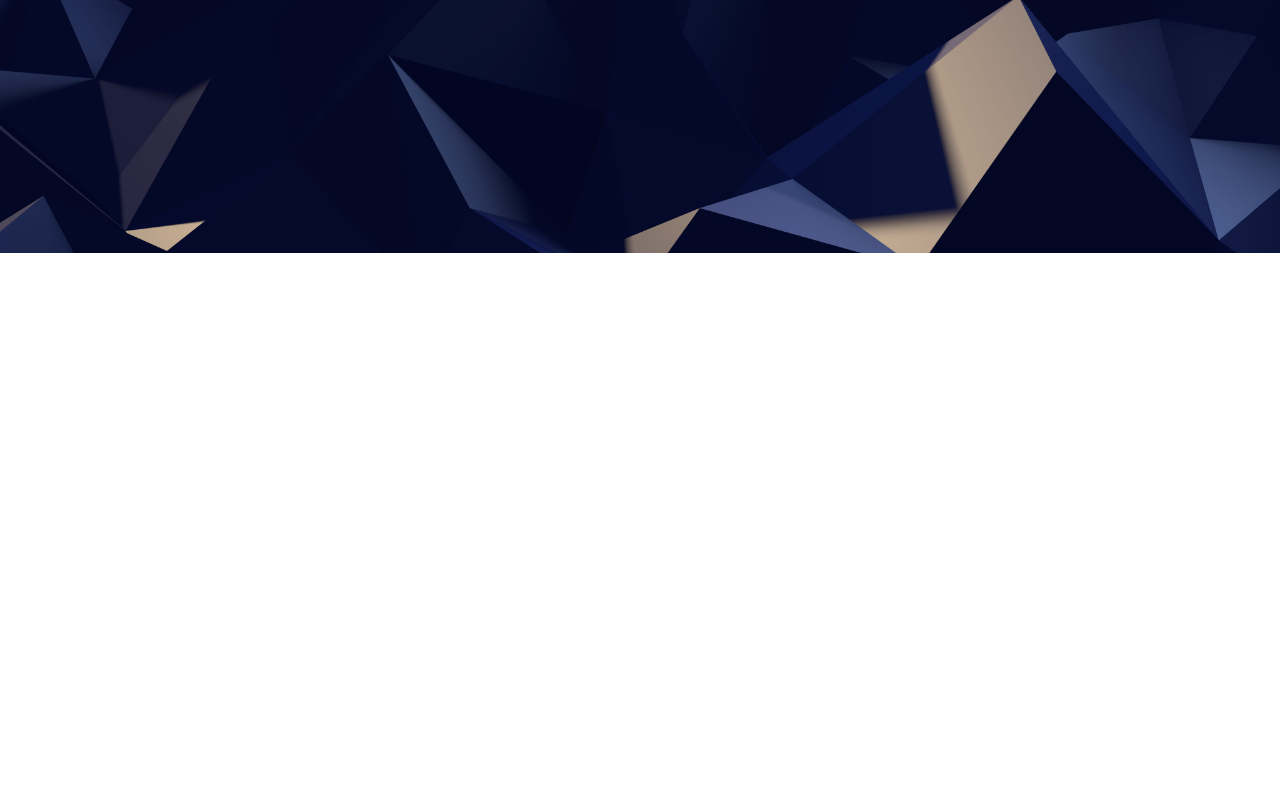
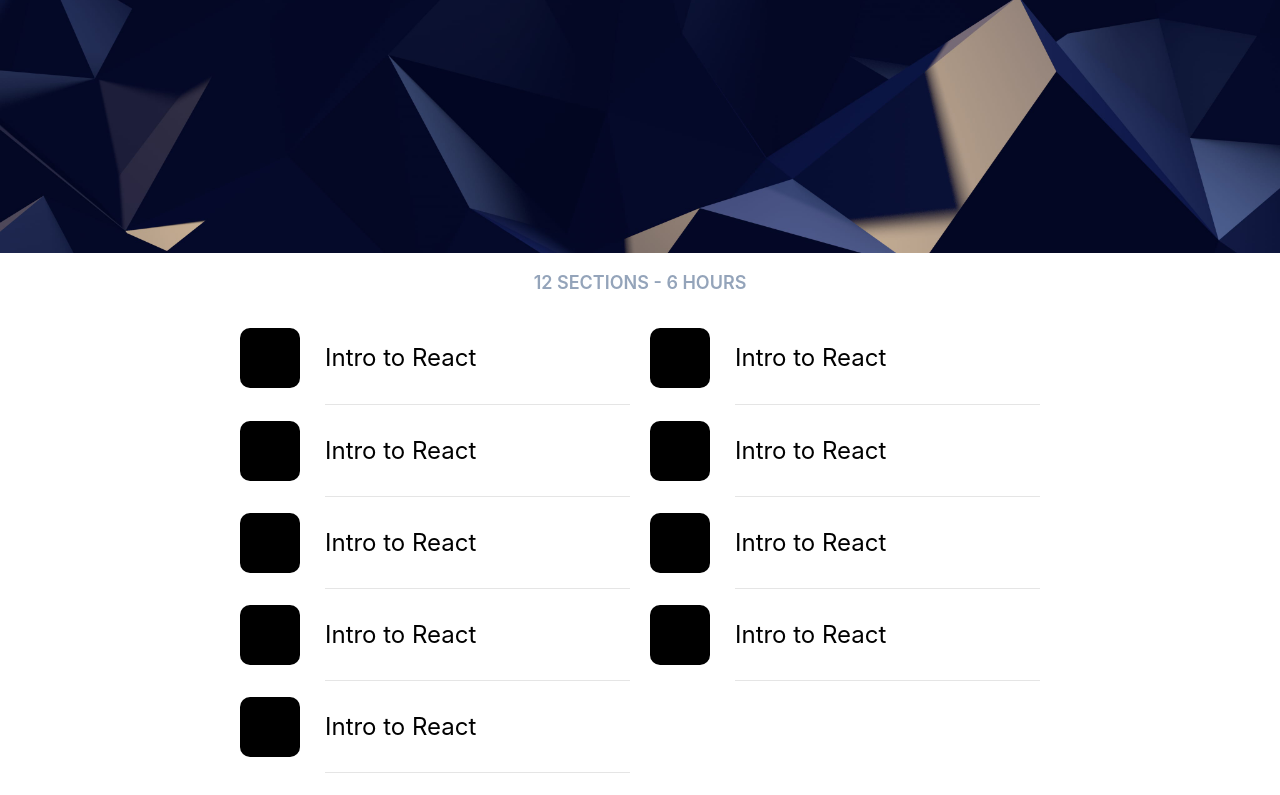
Before and after one commit to MigzRuiz/design-code-project-app, a Gatsby site: page / in a window 1280 px wide. Shown: the part 2155-2950 px from the top of the page. Before the commit the page ends 2408 px from the top, so only its background shows below. Built offline with nearby package versions, Linux system fonts and the light colour scheme; Gatsby itself is replaced by a stand-in of ours.

Commit message:
Adding Static JSON section

```diff
--- /dev/null
+++ b/src/components/Cell.js
@@ -0,0 +1,34 @@
+import React from "react";
+import styled from "styled-components";
+
+const CellGroup = styled.div`
+    display: grid;
+    grid-template-columns: 60px auto;
+    grid-gap: 25px;
+    align-items: center;
+`
+
+const CellImage = styled.div`
+    width: 60px;
+    height: 60px;
+    background: black;
+    border-radius: 10px;
+    background-image: url(${props=>props.image});
+    background-size: 60px;
+`
+
+const CellTitle = styled.div`
+    font-size: 24px;
+    border-bottom: 1px solid rgba(0,0,0,0.1);
+    padding: 30px 0;
+`
+
+
+const Cell = props => (
+    <CellGroup>
+        <CellImage image={props.image}></CellImage>
+        <CellTitle>{props.title}</CellTitle>
+    </CellGroup>
+)
+
+export default Cell;
--- a/src/pages/index.js
+++ b/src/pages/index.js
@@ -1,10 +1,33 @@
 import React from 'react'
 import { Link } from 'gatsby'
-
+import styled from "styled-components";
 import Layout from '../components/layout'
 import Card from '../components/Card';
 import Section from '../components/Section';
+import Cell from "../components/Cell";
 import Wave from '../components/Wave';
+
+import staticdata from "../../staticdata.json";
+
+const SectionCaption = styled.p`
+  font-weight: 600;
+  font-size: 18px;
+  text-transform: uppercase;
+  color: #94A4BA;
+  text-align: center;
+`
+
+const SectionCellGroup = styled.div`
+  max-width: 800px;
+  margin: 0 auto 100px;
+  display: grid;
+  grid-template-columns: repeat(2, 1fr);
+  grid-column-gap: 20px;
+
+  @media (max-width: 800px) {
+    grid-template-columns: repeat(1, 1fr);
+  }
+`
 
 const IndexPage = () => (
   <Layout>
@@ -55,6 +78,15 @@
       title="React for designers"
       text="Learn how to build a modern site using React and the most efficient libraries to get your site/product online. Get familiar with components, Grid CSS, animations, interactions, dynamic data with Contentful and deploying your site with Netlify."
     />
+    <SectionCaption>12 Sections - 6 hours</SectionCaption>
+    <SectionCellGroup>
+      {staticdata.cells.map(cell => (
+        <Cell
+          title={cell.title}
+          image={cell.image}
+        />
+      ))}
+    </SectionCellGroup>
   </Layout>
 )
 export default IndexPage
--- /dev/null
+++ b/staticdata.json
@@ -0,0 +1,40 @@
+{
+    "cells":[
+        {
+            "title": "Intro to React",
+            "image": ""
+        },
+        {
+            "title": "Intro to React",
+            "image": ""
+        },
+        {
+            "title": "Intro to React",
+            "image": ""
+        },
+        {
+            "title": "Intro to React",
+            "image": ""
+        },
+        {
+            "title": "Intro to React",
+            "image": ""
+        },
+        {
+            "title": "Intro to React",
+            "image": ""
+        },
+        {
+            "title": "Intro to React",
+            "image": ""
+        },
+        {
+            "title": "Intro to React",
+            "image": ""
+        },
+        {
+            "title": "Intro to React",
+            "image": ""
+        }
+    ]
+}
```
